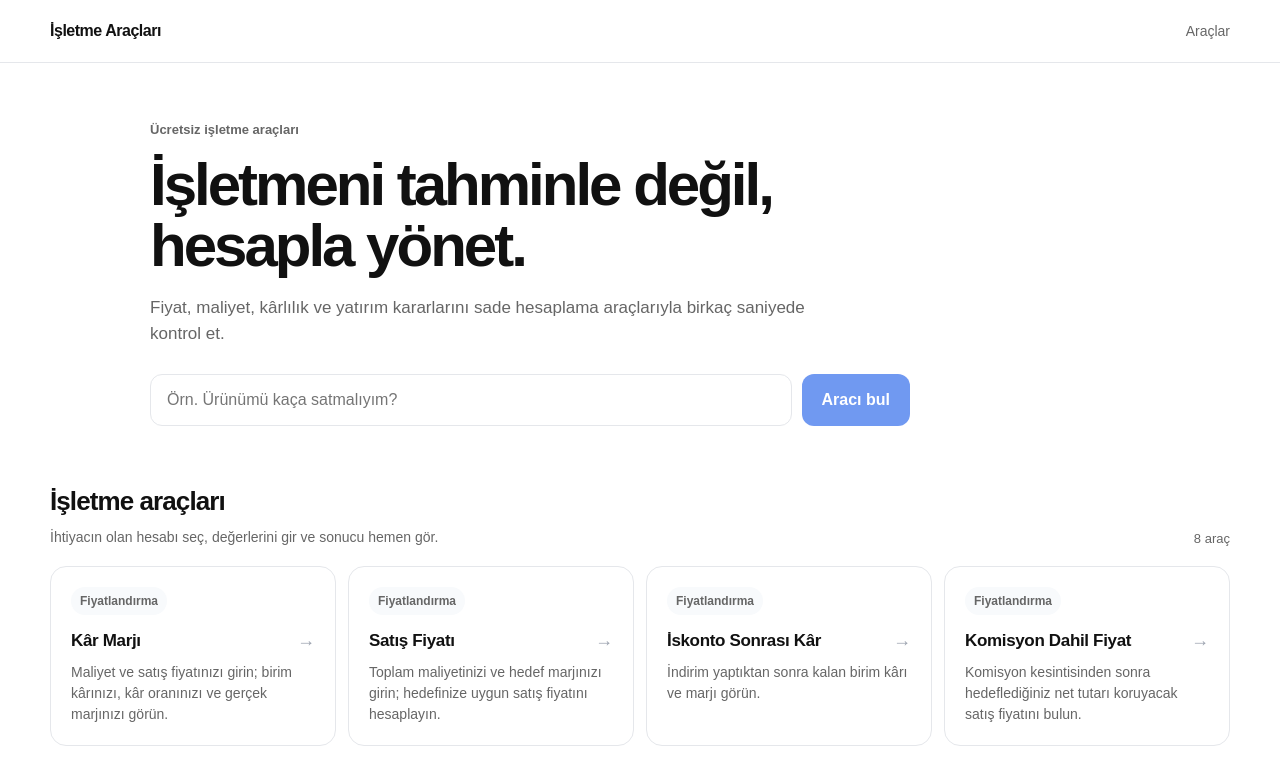
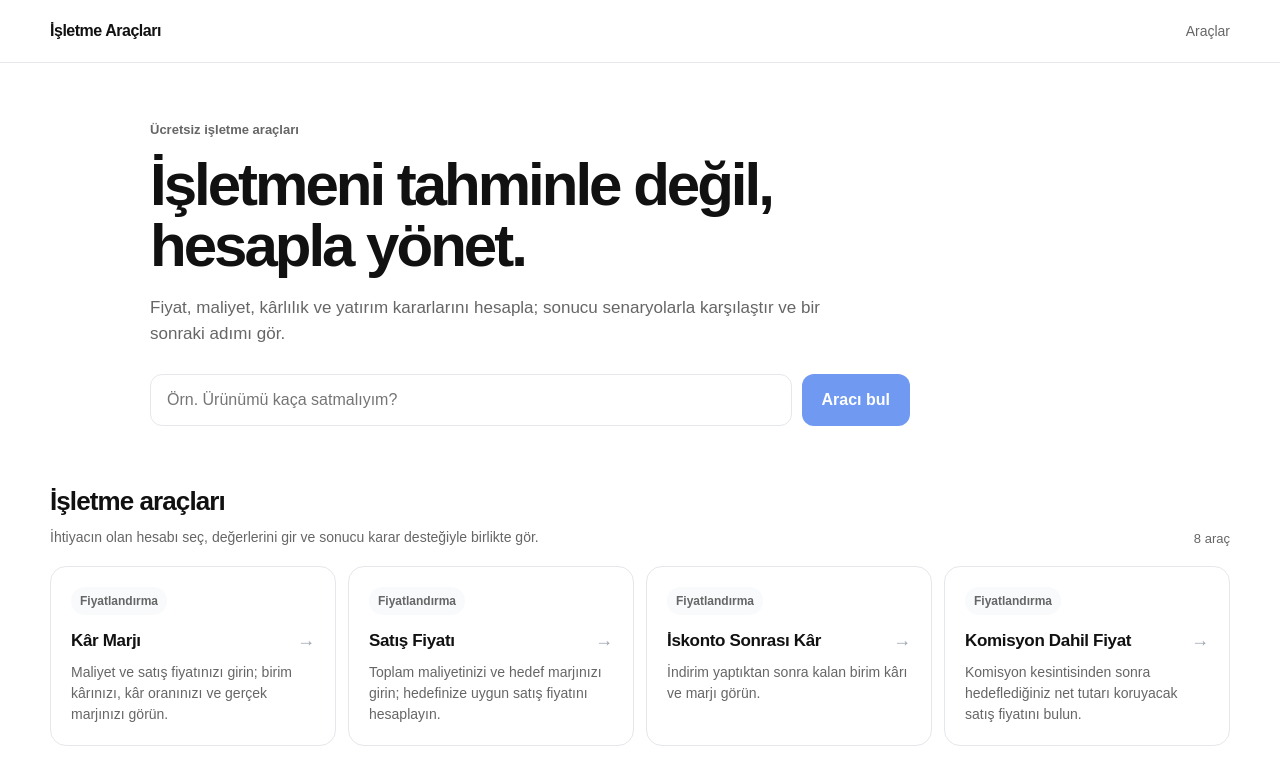
Before and after one commit to sadestonearge-debug/turkiye-isletme-araclari, a Next.js app in the folder apps/web/: page / in a window 1280 px wide. Shown: the top 757 px of the page. Built offline with nearby package versions, Linux system fonts and the light colour scheme; no server answers.

Commit message:
chore(web): keep homepage copy aligned with decision-first positioning

```diff
--- a/apps/web/app/page.tsx
+++ b/apps/web/app/page.tsx
@@ -10,7 +10,7 @@ export default function HomePage() {
           <span className="eyebrow">Ücretsiz işletme araçları</span>
           <h1>İşletmeni tahminle değil, hesapla yönet.</h1>
           <p>
-            Fiyat, maliyet, kârlılık ve yatırım kararlarını sade hesaplama araçlarıyla birkaç saniyede kontrol et.
+            Fiyat, maliyet, kârlılık ve yatırım kararlarını hesapla; sonucu senaryolarla karşılaştır ve bir sonraki adımı gör.
           </p>
           <ToolFinder />
         </div>
@@ -21,12 +21,11 @@ export default function HomePage() {
           <div className="section-heading-row">
             <div>
               <h2 className="section-title">İşletme araçları</h2>
-              <p className="section-copy">İhtiyacın olan hesabı seç, değerlerini gir ve sonucu hemen gör.</p>
+              <p className="section-copy">İhtiyacın olan hesabı seç, değerlerini gir ve sonucu karar desteğiyle birlikte gör.</p>
             </div>
             <span className="tool-count">{toolPages.length} araç</span>
           </div>
-
-          <div className="grid tool-grid">
+          <div className="grid">
             {toolPages.map((tool) => (
               <Link className="card tool-card" key={tool.id} href={`/araclar/${tool.slug}`}>
                 <span className="badge">{tool.categoryLabel}</span>
```
